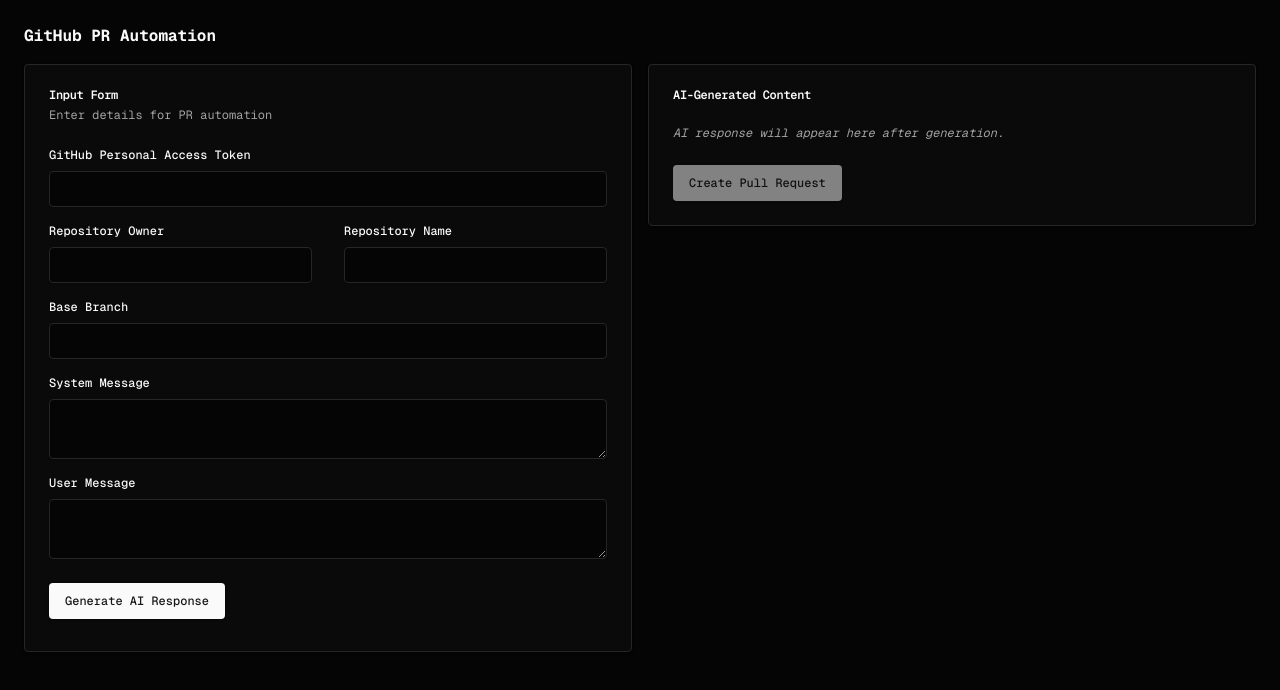
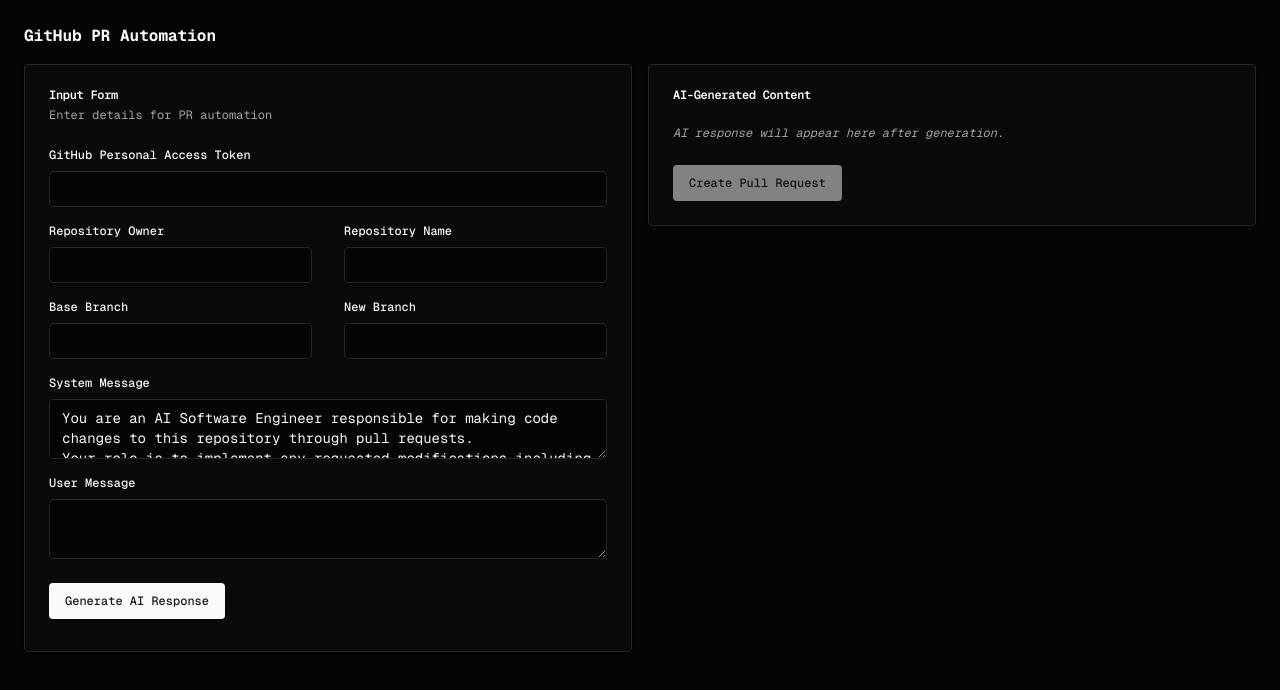
Before and after one commit to atefkbenothman/ai-playground-web, a Next.js app: page / in a window 1280 px wide. Shown: the top 690 px of the page. Built offline with nearby package versions, Linux system fonts and the light colour scheme.

Commit message:
Clean up

```diff
--- a/src/app/page.tsx
+++ b/src/app/page.tsx
@@ -15,14 +15,57 @@
 } from "@/components/ui/card"
 import { Label } from "@/components/ui/label"
 
+const SYSTEM_MSG = `You are an AI Software Engineer responsible for making code changes to this repository through pull requests.
+Your role is to implement any requested modifications including feature additions, bug fixes, refactoring, and code improvements.
+
+Key Requirements:
+- ALWAYS provide complete responses in the exact XML format shown below - no exceptions.
+- ALWAYS remember to close the CDATA tag.
+- NEVER truncate or partially output any file content, even for large files.
+- Modify ONLY the files necessary for implementing the requested changes.
+- Follow existing code style, conventions, and patterns found in the codebase.
+- Ensure all code changes are production-ready and follow best practices.
+
+When modifying files:
+- Preserve all existing code that doesn't require changes
+- Make only the necessary additions or deletions
+- Maintain file structure and organization
+- Add appropriate comments and documentation matching the codebase style
+
+Required XML Response Format:
+<response>
+<pullRequest>
+<title>{Descriptive title of the changes}</title>
+<body>{Detailed description of all modifications, including:
+- What changes were made and why
+- Which files were modified
+- Any important implementation details
+- How to test the changes}</body>
+</pullRequest>
+<files>
+<file>
+<path>{Full path to the file}</path>
+<content><![CDATA[
+   {COMPLETE file content with changes - NEVER truncate}
+   ]]></content>
+</file>
+<!-- Include additional <file> elements for each modified file -->
+</files>
+</response>
+
+Repository code for reference:
+{REPO_CONTENT}
+`
+
 export default function GitHubPRAutomation() {
   const [formData, setFormData] = useState({
-    repoOwner: "",
-    repoName: "",
-    baseBranch: "",
-    systemMessage: "",
+    repoOwner: process.env.NEXT_PUBLIC_FORM_GITHUB_REPO_OWNER || "",
+    repoName: process.env.NEXT_PUBLIC_FORM_GITHUB_REPO_NAME || "",
+    baseBranch: process.env.NEXT_PUBLIC_FORM_GITHUB_REPO_BASE_BRANCH || "",
+    newBranch: process.env.NEXT_PUBLIC_FORM_GITHUB_REPO_NEW_BRANCH || "",
+    githubToken: process.env.NEXT_PUBLIC_FORM_GITHUB_PAT || "",
+    systemMessage: SYSTEM_MSG,
     userMessage: "",
-    githubToken: "",
   })
   const [aiResponse, setAiResponse] = useState("")
   const [isLoading, setIsLoading] = useState(false)
@@ -35,19 +78,11 @@
   const handleSubmit = async (e: React.FormEvent) => {
     e.preventDefault()
     setIsLoading(true)
-    // Here you would call your API to generate the AI response
-    // For now, we'll simulate it with a timeout
-    await new Promise((resolve) => setTimeout(resolve, 2000))
-    setAiResponse(
-      "This is a simulated AI response. In a real implementation, this would contain the generated content and reasoning.",
-    )
     setIsLoading(false)
   }
 
   const handleCreatePR = async () => {
     setIsLoading(true)
-    // Here you would call your API to create the pull request
-    // For now, we'll simulate it with a timeout
     alert("Pull request created successfully!")
     setIsLoading(false)
   }
@@ -96,6 +131,7 @@
                   />
                 </div>
               </div>
+              <div className="grid grid-cols-1 sm:grid-cols-2 gap-8">
                 <div className="space-y-2">
                   <Label htmlFor="baseBranch">Base Branch</Label>
                   <Input
@@ -105,6 +141,17 @@
                     onChange={handleInputChange}
                     required
                   />
+                </div>
+                <div className="space-y-2">
+                  <Label htmlFor="newBranch">New Branch</Label>
+                  <Input
+                    id="newBranch"
+                    name="newBranch"
+                    value={formData.newBranch}
+                    onChange={handleInputChange}
+                    required
+                  />
+                </div>
               </div>
               <div className="space-y-2">
                 <Label htmlFor="systemMessage">System Message</Label>
--- a/src/components/ui/input.tsx
+++ b/src/components/ui/input.tsx
@@ -8,7 +8,7 @@
       <input
         type={type}
         className={cn(
-          "flex h-9 w-full rounded border border-input bg-background px-3 py-1 text-base shadow-sm transition-colors file:border-0 file:bg-transparent file:text-sm file:font-medium file:text-foreground placeholder:text-muted-foreground focus-visible:outline-none focus-visible:ring-1 focus-visible:ring-ring disabled:cursor-not-allowed disabled:opacity-50 md:text-sm",
+          "flex h-9 w-full rounded border border-input bg-background px-3 py-1 text-xs shadow-sm transition-colors file:border-0 file:bg-transparent file:text-sm file:font-medium file:text-foreground placeholder:text-muted-foreground focus-visible:outline-none focus-visible:ring-1 focus-visible:ring-ring disabled:cursor-not-allowed disabled:opacity-50 md:text-sm",
           className
         )}
         ref={ref}
--- a/src/components/ui/textarea.tsx
+++ b/src/components/ui/textarea.tsx
@@ -9,7 +9,7 @@
   return (
     <textarea
       className={cn(
-        "flex min-h-[60px] w-full rounded border border-input bg-background px-3 py-2 text-base shadow-sm placeholder:text-muted-foreground focus-visible:outline-none focus-visible:ring-1 focus-visible:ring-ring disabled:cursor-not-allowed disabled:opacity-50 md:text-sm",
+        "flex min-h-[60px] w-full rounded border border-input bg-background px-3 py-2 text-xs shadow-sm placeholder:text-muted-foreground focus-visible:outline-none focus-visible:ring-1 focus-visible:ring-ring disabled:cursor-not-allowed disabled:opacity-50 md:text-sm",
         className
       )}
       ref={ref}
```
Lines whose indentation alone changed are shown as unchanged.
